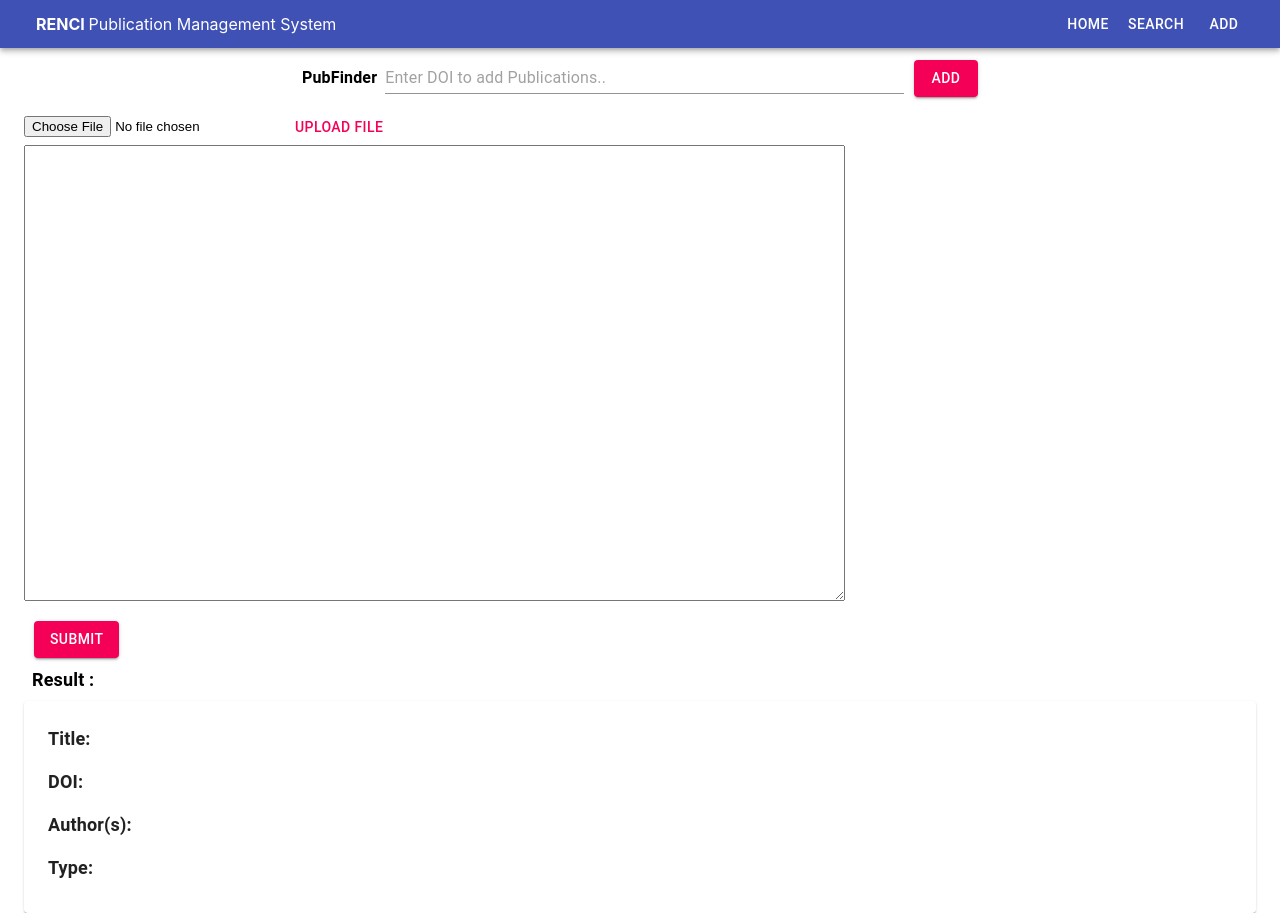
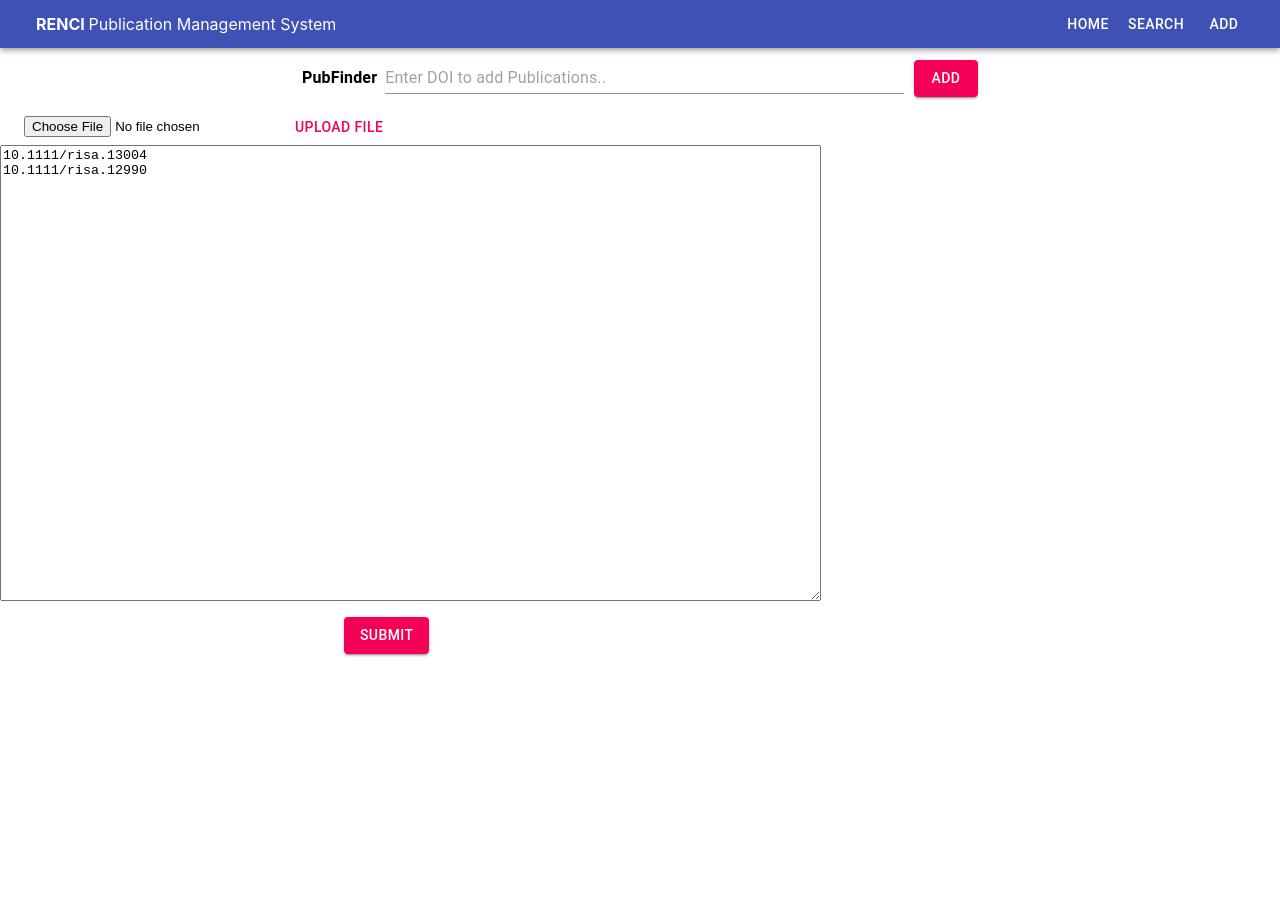
Before and after one commit to connectbo/Publication-Management-System-RENCI, a React (Create React App) app in the folder frontend/: page /add in a window 1280 px wide. After the commit the page ends 800 px from the top, so only its background shows below. Built offline with nearby package versions, Linux system fonts and the light colour scheme.

Commit message:
Clean code

```diff
--- a/frontend/src/components/Add.js
+++ b/frontend/src/components/Add.js
@@ -31,7 +31,7 @@ function Add() {
   const classes = useStyles();
   const currentUrl = window.location.hostname;
   const [ref, setrefState] = useState('');
-  const [textarea, setTextArea] = useState('');
+  const [textarea, setTextArea] = useState(`10.1111/risa.13004\n10.1111/risa.12990`);
   const [insertStatus, setinsertStatus] = useState('');
   const [result, setResultState] = useState('');
   const [file, setFile] = useState('');
@@ -46,7 +46,6 @@ function Add() {
   }
 
   const fileChangeHandler = event => {
-    console.log(event.target.files[0]);
     setFile(event.target.files[0]);
   }
 
@@ -65,17 +64,18 @@ function Add() {
   }
 
   const textAreaSubmit = event => {
+    const lines = textarea.split('\n');
     event.preventDefault();
     fetch(`http://${currentUrl}:5000/insert`, {
       method: 'POST',
-      body: textarea,
+      body: lines,
       headers: {
-        'Content-Type': 'application/json'
+        'Content-Type': 'application/x-www-form-urlencoded'
       }
     })
       .then(res => res.json())
       .then(data => setinsertStatus(data))
-      console.log(insertStatus);
+    console.log(insertStatus);
   }
 
   const handleSubmit = event => {
@@ -100,14 +100,15 @@ function Add() {
         <input type='file' name='file' onChange={fileChangeHandler} />
         <Button className={classes.subButton} color="secondary" onClick={submitFile}>Upload File</Button>
       </Container>
-      <Container>
-        <textarea rows="30" cols="100" onChange={handleTextAreaChange}>
-        </textarea>
-        <Typography className={classes.body}></Typography>
+      <textarea id="user_input" rows="30" cols="100" onChange={handleTextAreaChange}>{textarea}
+      </textarea>
+      <Container className={classes.root}>
+        <Typography className={classes.body}>{insertStatus.Added}</Typography>
+        <Typography className={classes.body}>{insertStatus.Found}</Typography>
         <Button className={classes.subButton} variant="contained" color="secondary" onClick={textAreaSubmit}>
           Submit </Button>
       </Container>
-      <Container>
+      {/* <Container>
         <Typography className={classes.body}><strong>   Result :  </strong>{result.status}</Typography>
         <Card className={classes.card}>
           <CardContent>
@@ -117,7 +118,7 @@ function Add() {
             <Typography className={classes.body}><strong>Type: </strong> {result.Type}</Typography>
           </CardContent>
         </Card>
-      </Container>
+      </Container> */}
     </div>
   );
 }
```
Also changed, not shown: 2 other files (tests, documents, lock files or other folders).
